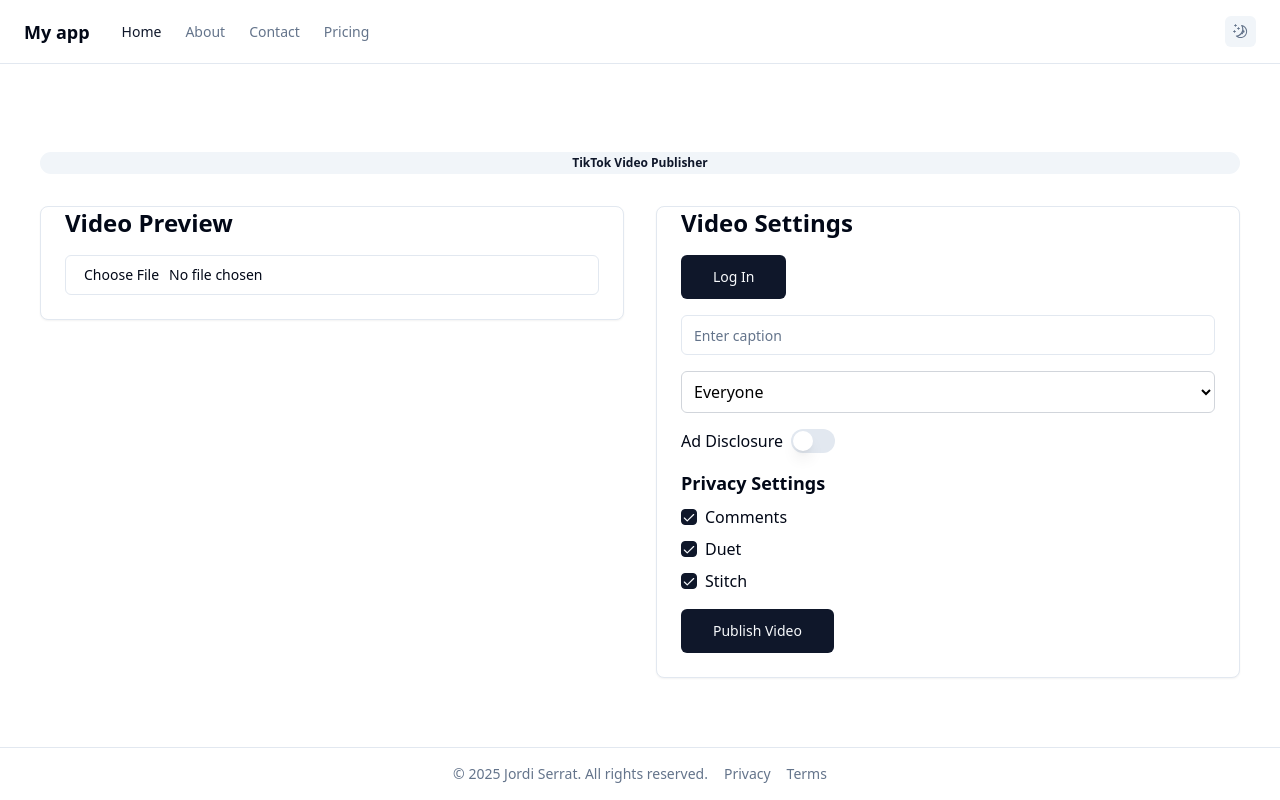
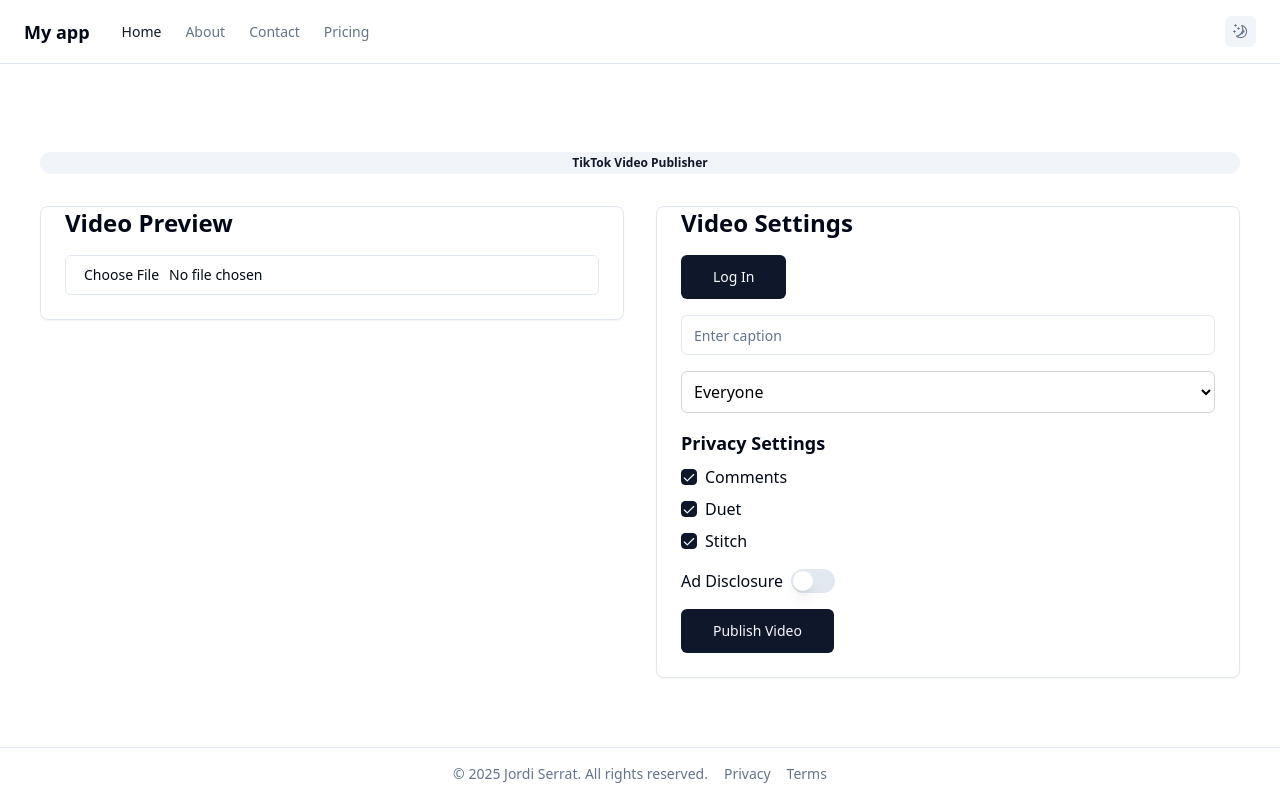
Before and after one commit to altanlabs/prova, a React (Vite) app: page / in a window 1280 px wide. Built offline with nearby package versions, Linux system fonts and the light colour scheme; what @radix-ui/themes would draw is missing.

Commit message:
Reorder Ad Disclosure toggle to be last in index.tsx

```diff
--- a/src/pages/index.tsx
+++ b/src/pages/index.tsx
@@ -113,10 +113,6 @@
                 <option value="Friends">Friends</option>
                 <option value="Only Me">Only Me</option>
               </select>
-              <div className="flex items-center justify-start gap-2 mb-4">
-                <span>Ad Disclosure</span>
-                <Switch checked={isAd} onCheckedChange={(checked) => setIsAd(checked)} />
-              </div>
               <h3 className="text-lg font-semibold mb-2">Privacy Settings</h3>
               <div className="flex flex-col items-start gap-2 mb-4">
                 <label className="flex items-center gap-2">
@@ -132,6 +128,10 @@
                   Stitch
                 </label>
               </div>
+              <div className="flex items-center justify-start gap-2 mb-4">
+                <span>Ad Disclosure</span>
+                <Switch checked={isAd} onCheckedChange={(checked) => setIsAd(checked)} />
+              </div>
               <Button size="lg" onClick={handlePublish}>
                 Publish Video
               </Button>
```
